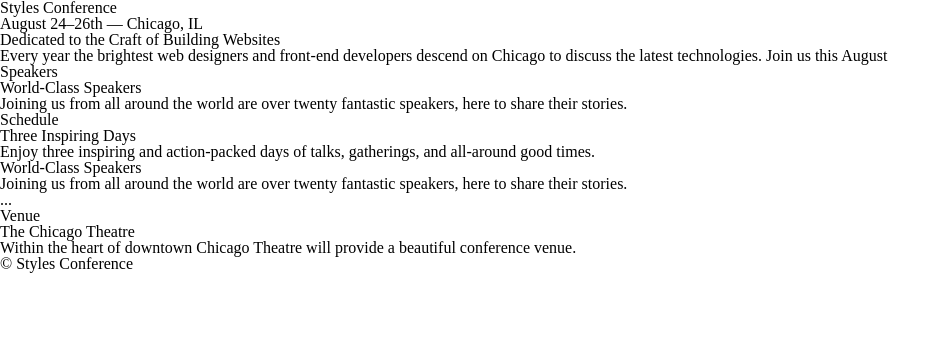
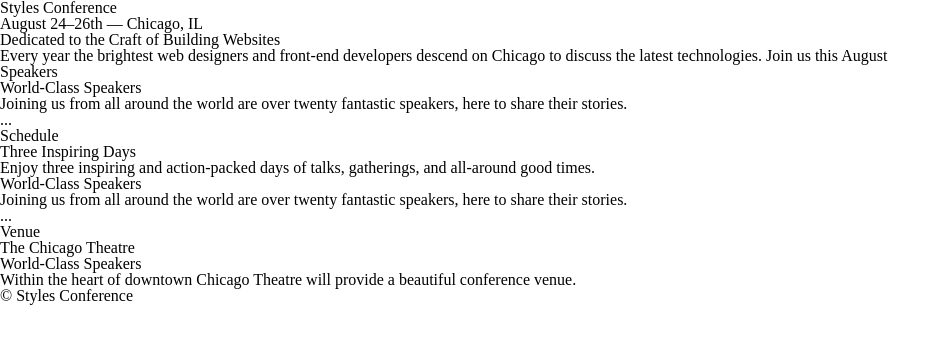
Before and after one commit to 276330/styles-conference, a plain HTML site: page index.html in a window 1280 px wide. Shown: the whole page, without its empty margins (0-951 px from the left). Drawn offline with Linux system fonts and the light colour scheme.

Commit message:
styles-conference 1

```diff
--- a/index.html
+++ b/index.html
@@ -23,7 +23,7 @@
               <p>Joining us from all around the world are over twenty fantastic speakers, here to share their stories.</p>
             </section>
 
-
+            ...
 
           </section>
 
@@ -37,7 +37,6 @@
               <p>Joining us from all around the world are over twenty fantastic speakers, here to share their stories.</p>
             </section>
 
-
             ...
 
           </section>
@@ -47,6 +46,7 @@
             <section>
               <h5>Venue</h5>
               <h3>The Chicago Theatre</h3>
+              <h3>World-Class Speakers</h3>
               <p>Within the heart of downtown Chicago Theatre will provide a beautiful conference venue.</p>
 
           </section>
```
Also changed, not shown: register.html (added), schedule.html (added), speakers.html (added), venue.html (added).
